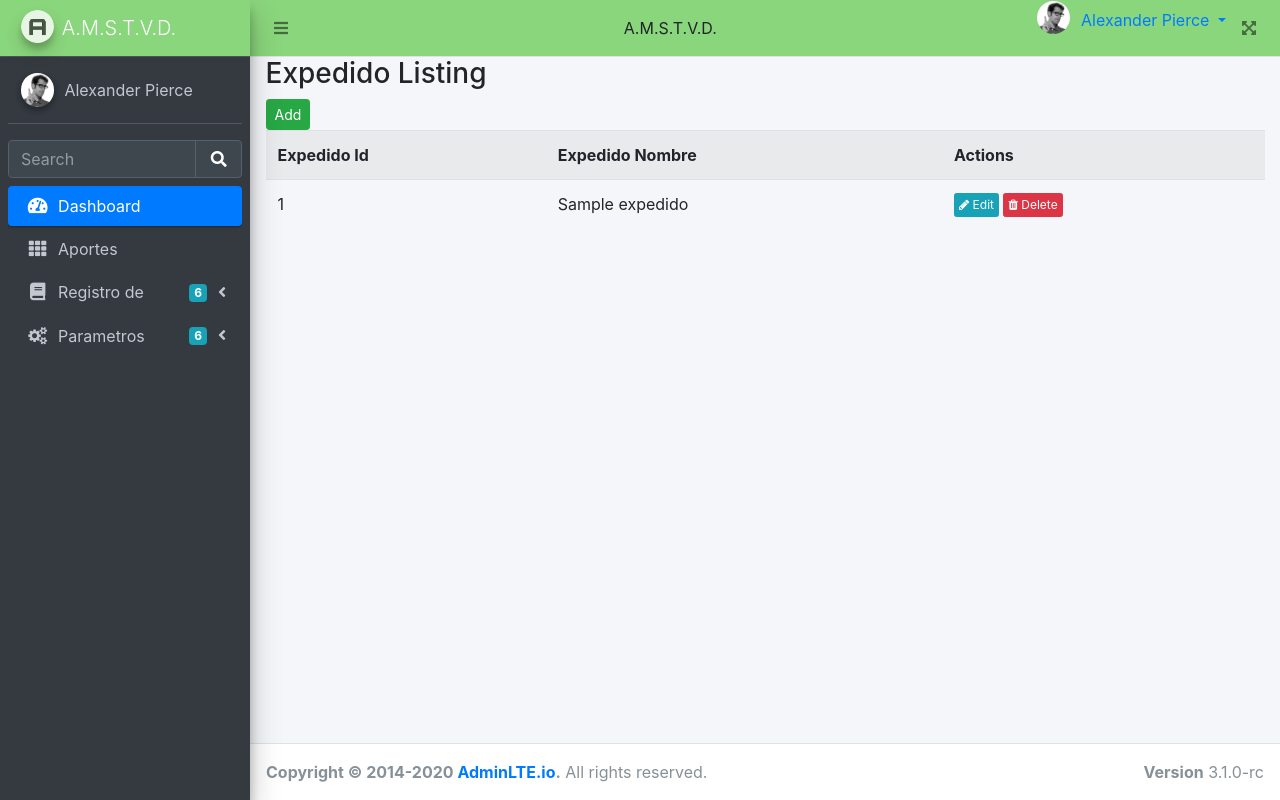
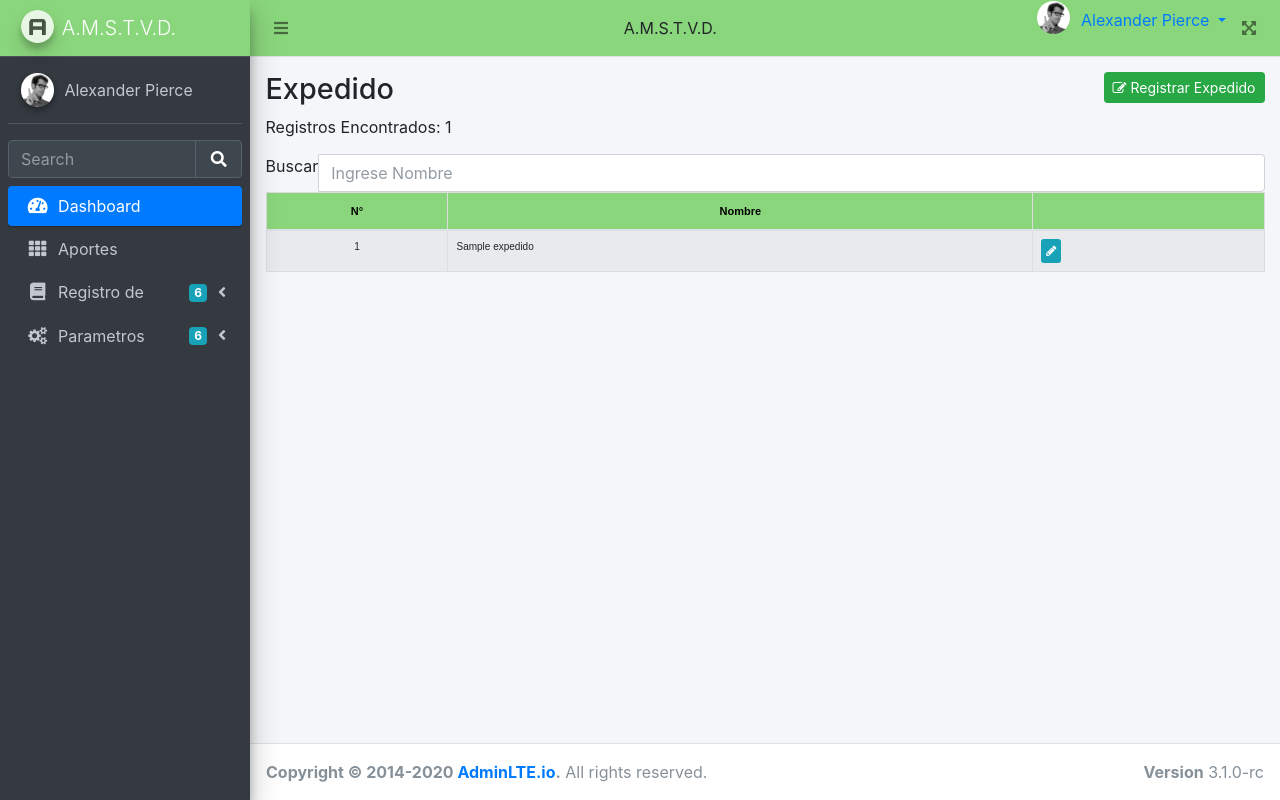
Before and after one commit to marioev/amstvd, a CodeIgniter app: page /amstvd/expedido in a window 1280 px wide. Run offline with CodeIgniter, Linux system fonts and the light colour scheme; tables that the repository leaves empty or names only in its code hold one stand-in row (values such as "Sample post").

Commit message:
27.04.2021 Expedido, validar estado ciil, estado

```diff
--- a/application/controllers/Expedido.php
+++ b/application/controllers/Expedido.php
@@ -28,20 +28,15 @@ class Expedido extends CI_Controller{
     function add()
     {
         $this->load->library('form_validation');
-
-		$this->form_validation->set_rules('expedido_nombre','Expedido Nombre','required');
-
-		if($this->form_validation->run())
+        $this->form_validation->set_rules('expedido_nombre','Expedido Nombre','trim|required', array('required' => 'Este Campo no debe ser vacio'));
+        if($this->form_validation->run())
         {
             $params = array(
-				'expedido_nombre' => $this->input->post('expedido_nombre'),
+                'expedido_nombre' => $this->input->post('expedido_nombre'),
             );
-
             $expedido_id = $this->Expedido_model->add_expedido($params);
-            redirect('expedido/index');
-        }
-        else
-        {
+            redirect('expedido');
+        }else{
             $data['_view'] = 'expedido/add';
             $this->load->view('layouts/main',$data);
         }
@@ -54,21 +49,18 @@ class Expedido extends CI_Controller{
     {
         // check if the expedido exists before trying to edit it
         $data['expedido'] = $this->Expedido_model->get_expedido($expedido_id);
-
         if(isset($data['expedido']['expedido_id']))
         {
             $this->load->library('form_validation');
-
-			$this->form_validation->set_rules('expedido_nombre','Expedido Nombre','required');
-
-			if($this->form_validation->run())
+            $this->form_validation->set_rules('expedido_nombre','Expedido Nombre','trim|required', array('required' => 'Este Campo no debe ser vacio'));
+            if($this->form_validation->run())
             {
                 $params = array(
-					'expedido_nombre' => $this->input->post('expedido_nombre'),
+                    'expedido_nombre' => $this->input->post('expedido_nombre'),
                 );
 
                 $this->Expedido_model->update_expedido($expedido_id,$params);
-                redirect('expedido/index');
+                redirect('expedido');
             }
             else
             {
@@ -83,7 +75,7 @@ class Expedido extends CI_Controller{
     /*
      * Deleting expedido
      */
-    function remove($expedido_id)
+    /*function remove($expedido_id)
     {
         $expedido = $this->Expedido_model->get_expedido($expedido_id);
 
@@ -95,6 +87,6 @@ class Expedido extends CI_Controller{
         }
         else
             show_error('The expedido you are trying to delete does not exist.');
-    }
+    }*/
 
 }
--- a/application/views/estado_civil/edit.php
+++ b/application/views/estado_civil/edit.php
@@ -10,7 +10,7 @@
                     <div class="col-md-6">
                         <label for="estadocivil_nombre" class="control-label"><span class="text-danger">*</span>Estado Civil</label>
                         <div class="form-group">
-                            <input type="text" name="estadocivil_nombre" value="<?php echo ($this->input->post('estadocivil_nombre') ? $this->input->post('estadocivil_nombre') : $estado_civil['estadocivil_nombre']); ?>" class="form-control" id="estadocivil_nombre" autocomplete="off" requuired onkeyup="var start = this.selectionStart; var end = this.selectionEnd; this.value = this.value.toUpperCase(); this.setSelectionRange(start, end);" />
+                            <input type="text" name="estadocivil_nombre" value="<?php echo ($this->input->post('estadocivil_nombre') ? $this->input->post('estadocivil_nombre') : $estado_civil['estadocivil_nombre']); ?>" class="form-control" id="estadocivil_nombre" autocomplete="off" required onkeyup="var start = this.selectionStart; var end = this.selectionEnd; this.value = this.value.toUpperCase(); this.setSelectionRange(start, end);" />
                             <span class="text-danger"><?php echo form_error('estadocivil_nombre');?></span>
                         </div>
                     </div>
--- a/application/views/expedido/index.php
+++ b/application/views/expedido/index.php
@@ -1,31 +1,63 @@
+<script src="<?php echo base_url('resources/js/jquery.min.js'); ?>" type="text/javascript"></script>
+<script type="text/javascript">
+    $(document).ready(function () {
+        (function ($) {
+            $('#filtrar').keyup(function () {
+                var rex = new RegExp($(this).val(), 'i');
+                $('.buscar tr').hide();
+                $('.buscar tr').filter(function () {
+                    return rex.test($(this).text());
+                }).show();
+            })
+        }(jQuery));
+    });
+</script>
+<link href="<?php echo base_url('resources/css/mitabla.css'); ?>" rel="stylesheet">
+<div class="box-header">
+    <section class="content-header" style="padding-left: 0px; padding-right: 0px;">
+        <div class="container-fluid">
+            <div class="row mb-2">
+                <div class="col-md-6" style="padding-left: 0px">
+                    <h1>Expedido</h1>
+                </div>
+                <div class="col-md-6 text-right" style="padding-right: 0px">
+                    <a href="<?php echo site_url('expedido/add'); ?>" class="btn btn-success btn-sm"><span class="fa fa-pencil-square-o"></span> Registrar Expedido</a>
+                </div>
+            </div>
+
+        </div> Registros Encontrados: <?php echo sizeof($expedido); ?>
+    </section>
+</div>
+<div class="input-group no-print"> <span class="input-group-addon">Buscar</span>
+    <input id="filtrar" type="text" class="form-control" placeholder="Ingrese Nombre">
+</div>
 <div class="row">
     <div class="col-md-12">
         <div class="box">
-            <div class="box-header">
-                <h3 class="box-title">Expedido Listing</h3>
-            	<div class="box-tools">
-                    <a href="<?php echo site_url('expedido/add'); ?>" class="btn btn-success btn-sm">Add</a>
-                </div>
-            </div>
             <div class="box-body">
-                <table class="table table-striped">
+                <table class="table table-striped" id="mitabla">
                     <tr>
-						<th>Expedido Id</th>
-						<th>Expedido Nombre</th>
-						<th>Actions</th>
+                        <th>N&deg;</th>
+                        <th>Nombre</th>
+                        <th></th>
                     </tr>
-                    <?php foreach($expedido as $e){ ?>
+                    <tbody class="buscar">
+                    <?php
+                    $i = 0;
+                    foreach($expedido as $e){ ?>
                     <tr>
-						<td><?php echo $e['expedido_id']; ?></td>
-						<td><?php echo $e['expedido_nombre']; ?></td>
-						<td>
-                            <a href="<?php echo site_url('expedido/edit/'.$e['expedido_id']); ?>" class="btn btn-info btn-xs"><span class="fa fa-pencil"></span> Edit</a>
-                            <a href="<?php echo site_url('expedido/remove/'.$e['expedido_id']); ?>" class="btn btn-danger btn-xs"><span class="fa fa-trash"></span> Delete</a>
+                        <td class="text-center"><?php echo($i+1); ?></td>
+                        <td><?php echo $e['expedido_nombre']; ?></td>
+                        <td>
+                            <a href="<?php echo site_url('expedido/edit/'.$e['expedido_id']); ?>" class="btn btn-info btn-xs" title="Modifcar expedito"><span class="fa fa-pencil"></span></a>
+                            <!--<a href="<?php //echo site_url('expedido/remove/'.$e['expedido_id']); ?>" class="btn btn-danger btn-xs" title="Eliminar Expedito"><span class="fa fa-trash"></span></a>-->
                         </td>
                     </tr>
-                    <?php } ?>
+                    <?php
+                    $i++;
+                    } ?>
+                    </tbody>
                 </table>
-
             </div>
         </div>
     </div>
--- a/application/views/layouts/main.php
+++ b/application/views/layouts/main.php
@@ -168,9 +168,21 @@
                     </a>
                     <ul class="nav nav-treeview">
                         <li class="nav-item">
+                            <a href="<?php echo site_url('estado');?>" class="nav-link">
+                                <i class="fa fa-toggle-on"></i>
+                                <p>Estado</p>
+                            </a>
+                        </li>
+                        <li class="nav-item">
                             <a href="<?php echo site_url('estado_civil');?>" class="nav-link">
                                 <i class="fa fa-odnoklassniki"></i>
                                 <p>Estado Civil</p>
+                            </a>
+                        </li>
+                        <li class="nav-item">
+                            <a href="<?php echo site_url('expedido');?>" class="nav-link">
+                                <i class="fa fa-vcard-o"></i>
+                                <p>Expedido</p>
                             </a>
                         </li>
                         <li class="nav-item">
```
Also changed, not shown: application/controllers/Estado.php (+6 -12 lines), application/controllers/Estado_civil.php (+10 -17 lines), application/views/expedido/add.php (+6 -4 lines), application/views/expedido/edit.php (+6 -4 lines).
